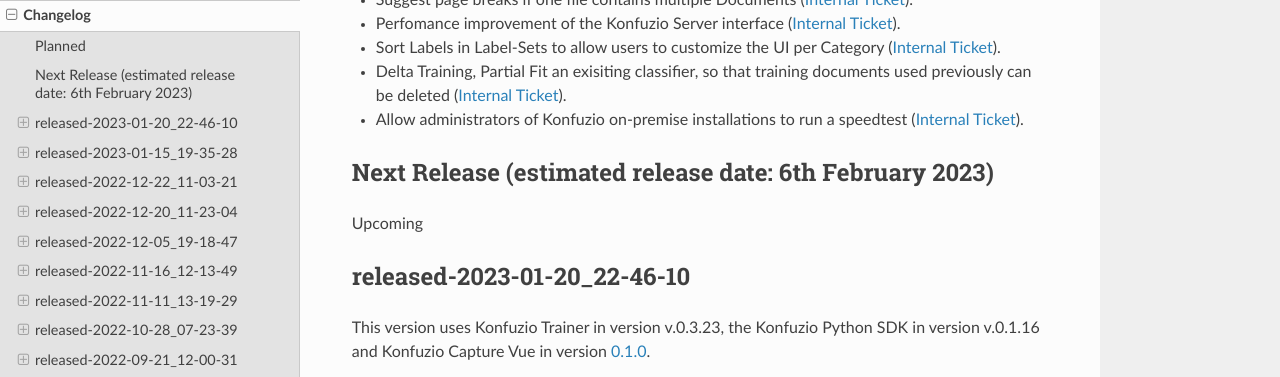
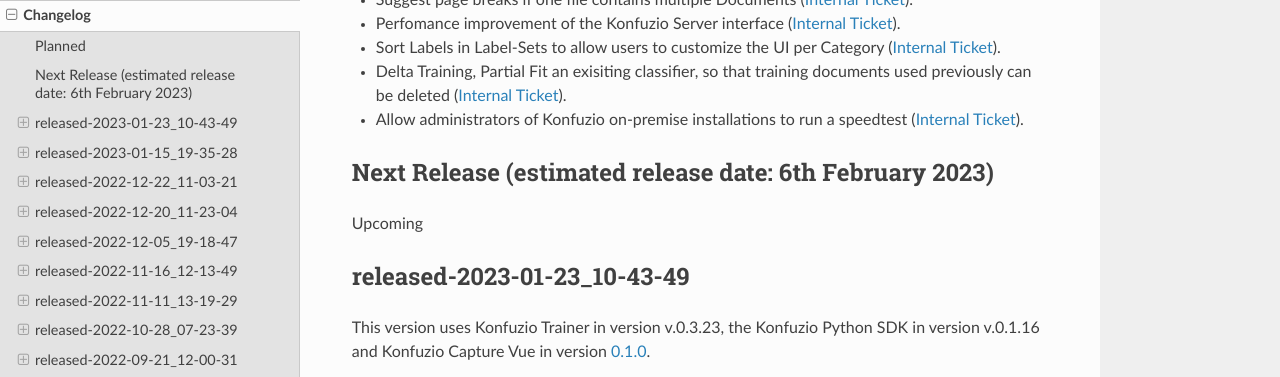
Before and after one commit to konfuzio-ai/konfuzio-sdk, a Sphinx documentation site: the page built from docs/web/changelog_app.md, in a window 1280 px wide and 900 px high, scrolled down 684 px. Shown: the top 377 px of the window. Built offline with Sphinx 7.4.7 and the Read the Docs theme 2.0.0, drawn with Linux system fonts in a browser that asks for light colours; pages that are not in the unit, such as notebooks, are missing from menus.

Commit message:
Update changelog_app.md

```diff
--- a/docs/web/changelog_app.md
+++ b/docs/web/changelog_app.md
@@ -43,7 +43,7 @@
 
 Upcoming
 
-## released-2023-01-20_22-46-10
+## released-2023-01-23_10-43-49
 
 This version uses Konfuzio Trainer in version v.0.3.23, the Konfuzio Python SDK in version v.0.1.16 and Konfuzio Capture Vue in version [0.1.0](https://github.com/konfuzio-ai/konfuzio-capture-vue/releases/).
 
```
